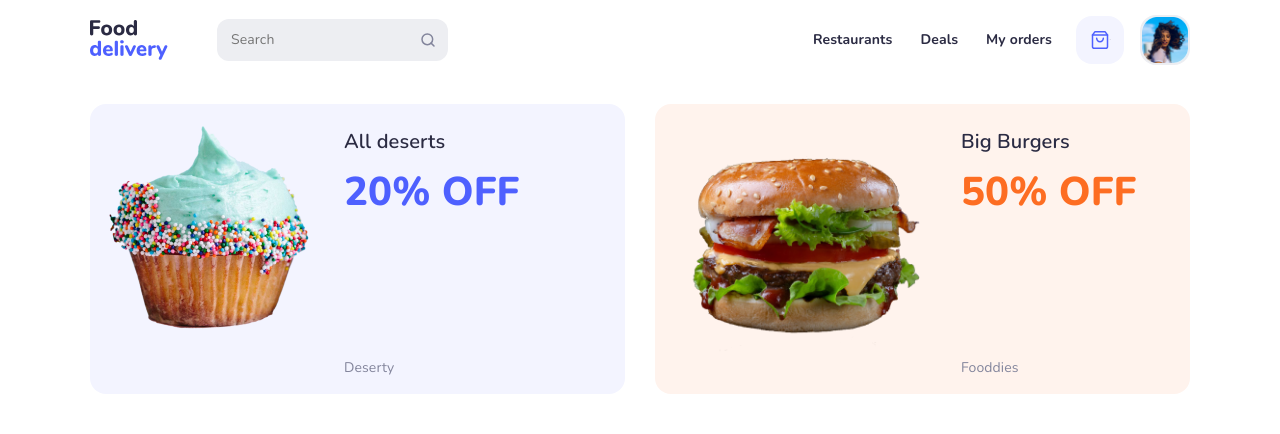
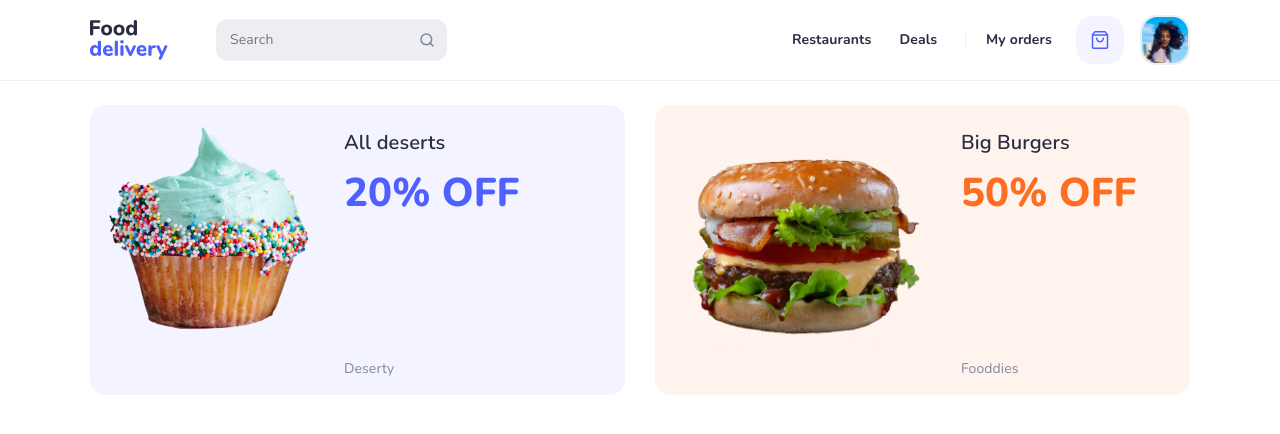
Before and after one commit to analebyodkina/VITE-react-delivery, a React (Vite) app: page / in a window 1280 px wide. Shown: the top 434 px of the page. Built offline with nearby package versions, Linux system fonts and the light colour scheme.

Commit message:
added decorative elements to header

```diff
--- a/src/components/UI/Header/Header.jsx
+++ b/src/components/UI/Header/Header.jsx
@@ -9,8 +9,8 @@ import style from "./Header.module.scss"
 
 const Header = () => {
     return (
-        <div className="container">
         <header className={style.header}>
+            <div className={`container ${style.header__container}`}>
                 <a href="/" className={style.header__logo}>
                     <img src={Logo} alt="food delivery" />
                 </a>
@@ -26,13 +26,13 @@ const Header = () => {
                         <li className={style.header__li}><Link to={'/'}>My orders</Link></li>
                     </ul>
                 </nav>
-
                 <div className={style.headerBusket}>
                     <BoxIcon />
                     <div className={style.headerBusket__counter}>4</div>
                 </div>
                 <div className={style.header__profile}>
                     <img src={Avatar} alt="avatar" />
+                </div>
             </div>
 
 
@@ -46,7 +46,7 @@ const Header = () => {
 
         </header>
 
-        </div>
+
 
     )
 }
--- a/src/components/UI/Header/Header.module.scss
+++ b/src/components/UI/Header/Header.module.scss
@@ -2,16 +2,16 @@
 @import '../../../Scss/mixins';
 
 .header {
-    display: flex;
-    align-items: center;
     padding: 15rem 0;
+    border-bottom: 1px solid $btn-bg;
+    &__container {
+        display: flex;
+        align-items: center;
+
+    }
     &__logo {
         max-width: 78rem;
-        margin-right: 49rem;
-    }
-
-    &__serch {
-
+        margin-right: 48rem;
     }
 
     &__nav {
@@ -21,16 +21,23 @@
 
     &__ul {
         display: flex;
-        gap: 28rem;
-
     }
 
-    &__li a{
-        @include text ($ff, 14rem, 20rem, 700, $color-titles);
-        letter-spacing: 0.1px;
+    &__li {
+        margin-right: 28rem;
+        a{
+            @include text ($ff, 14rem, 20rem, 700, $color-titles);
+            letter-spacing: 0.1px;
+        }
+        &:nth-child(2) {
+            margin-right: 28rem;
+        }
+        &:last-child {
+        padding-left: 20rem;
+        border-left: 1rem solid $btn-bg;
+        margin-right: 0;
+        }
     }
-
-
     &__profile {
         max-width: 50rem;
         border-radius: $radius;
@@ -38,7 +45,10 @@
         margin-left: 16rem;
         cursor: pointer;
     }
-}
+    }
+
+
+
 .headerBusket {
     max-width: 48rem;
     height: 48rem;
```
Lines whose indentation alone changed are shown as unchanged.
